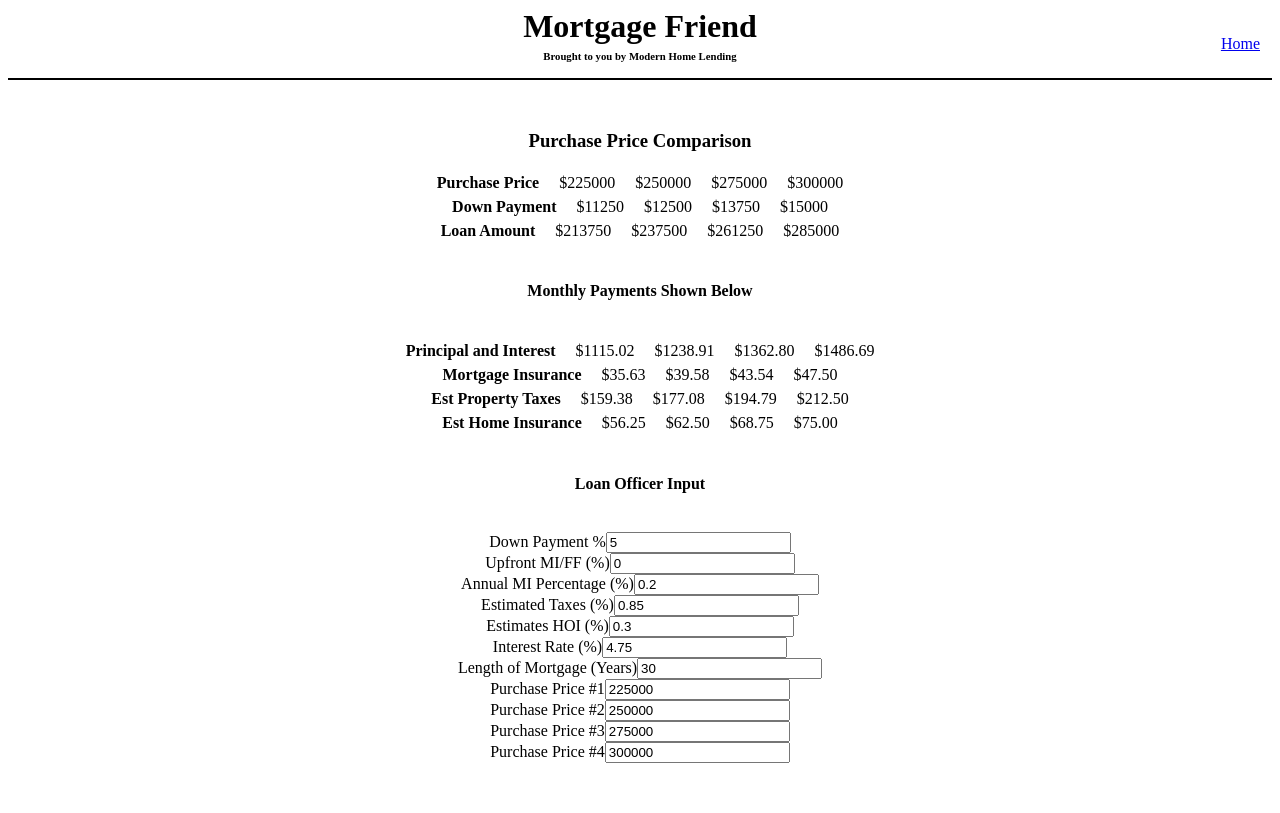
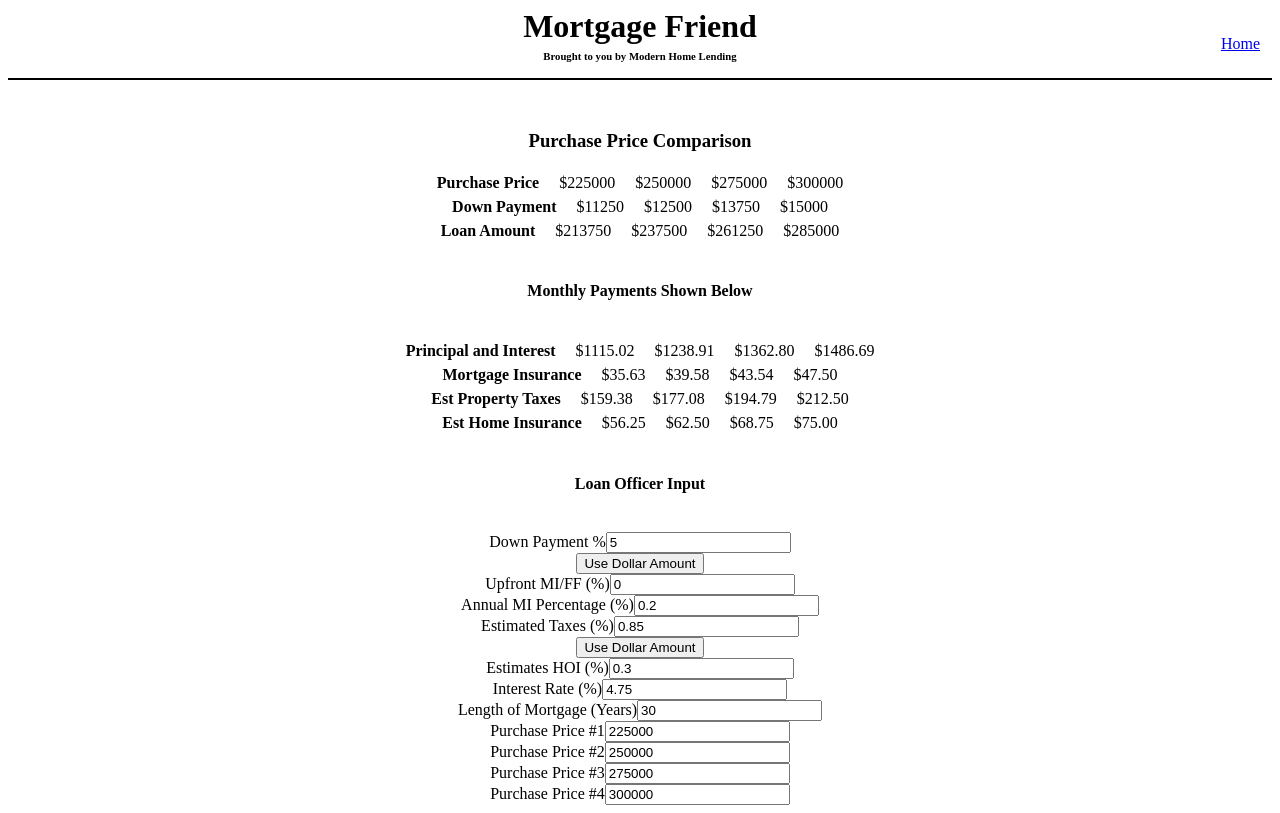
Before and after one commit to Zakery1/More-Friend, an Angular app: page /pvdp in a window 1280 px wide. Built offline with nearby package versions, Linux system fonts and the light colour scheme.

Commit message:
add DP and ET dollar amount buttons

```diff
--- a/src/app/price-varied-dp/price-varied-dp.component.html
+++ b/src/app/price-varied-dp/price-varied-dp.component.html
@@ -70,10 +70,20 @@
 	<h4>Loan Officer Input</h4>
 	<br>
 	<div class="loi">
-		<p class="input-line">Down Payment %<input (input)="update()" [(ngModel)]="downPaymentPercentage" type="number"></p>
+
+		<p *ngIf="dpPercentage" class="input-line">Down Payment %<input (input)="update()" [(ngModel)]="downPaymentPercentage" type="number"></p>
+		<p *ngIf="!dpPercentage" class="input-line">Down Payment $<input (input)="update()" [(ngModel)]="downPaymentPercentage" type="number"></p>
+		<button *ngIf="dpPercentage" (click)=switchDPPercentage()>Use Dollar Amount</button>
+		<button *ngIf="!dpPercentage" (click)=switchDPPercentage()>Use Percentage</button>
+
 		<p class="input-line">Upfront MI/FF (%)<input (input)="update()" [(ngModel)]="upfrontMiFf" type="number"></p>
 		<p class="input-line">Annual MI Percentage (%)<input (input)="update()" [(ngModel)]="miPercentage" type="number"></p>
-		<p class="input-line">Estimated Taxes (%)<input (input)="update()" [(ngModel)]="estimatedTaxes" type="number"></p>
+
+		<p *ngIf="eTPercentage" class="input-line">Estimated Taxes (%)<input (input)="update()" [(ngModel)]="estimatedTaxes" type="number"></p>
+		<p *ngIf="!eTPercentage" class="input-line">Estimated Taxes ($)<input (input)="update()" [(ngModel)]="estimatedTaxes" type="number"></p>
+		<button *ngIf="eTPercentage" (click)=switchETPercentage()>Use Dollar Amount</button>
+		<button *ngIf="!eTPercentage" (click)=switchETPercentage()>Use Percentage</button>
+
 		<p class="input-line">Estimates HOI (%)<input (input)="update()" [(ngModel)]="estimateHOI" type="number"></p>
 		<p class="input-line">Interest Rate (%)<input (input)="update()" [(ngModel)]="interestRate" type="number"></p>
 		<p class="input-line">Length of Mortgage (Years)<input (input)="update()" [(ngModel)]="mortgageYears" type="number"></p>
--- a/src/app/price-varied-dp/price-varied-dp.component.ts
+++ b/src/app/price-varied-dp/price-varied-dp.component.ts
@@ -7,6 +7,10 @@ import { Component, OnInit } from '@angular/core';
 	styleUrls: ['./price-varied-dp.component.scss']
 })
 export class PriceVariedDpComponent implements OnInit {
+
+	private dpPercentage = true;
+	private eTPercentage = true;
+	private eHOIPercentage = true;
 
 	private purchasePriceOne = 225000;
 	private purchasePriceTwo = 250000;
@@ -56,6 +60,14 @@ export class PriceVariedDpComponent implements OnInit {
 	private estimatedHIThree = (this.purchasePriceThree * this.estimateHOI / 1200).toFixed(2);
 	private estimatedHIFour = (this.purchasePriceFour * this.estimateHOI / 1200).toFixed(2);
 
+	private switchDPPercentage() {
+		this.dpPercentage = !this.dpPercentage;
+	}
+
+	private switchETPercentage() {
+		this.eTPercentage = !this.eTPercentage;
+	}
+
 	private update() {
 		this.downPaymentOne = (this.purchasePriceOne * this.downPaymentPercentage) / 100;
 		this.downPaymentTwo = (this.purchasePriceTwo * this.downPaymentPercentage) / 100;
```
